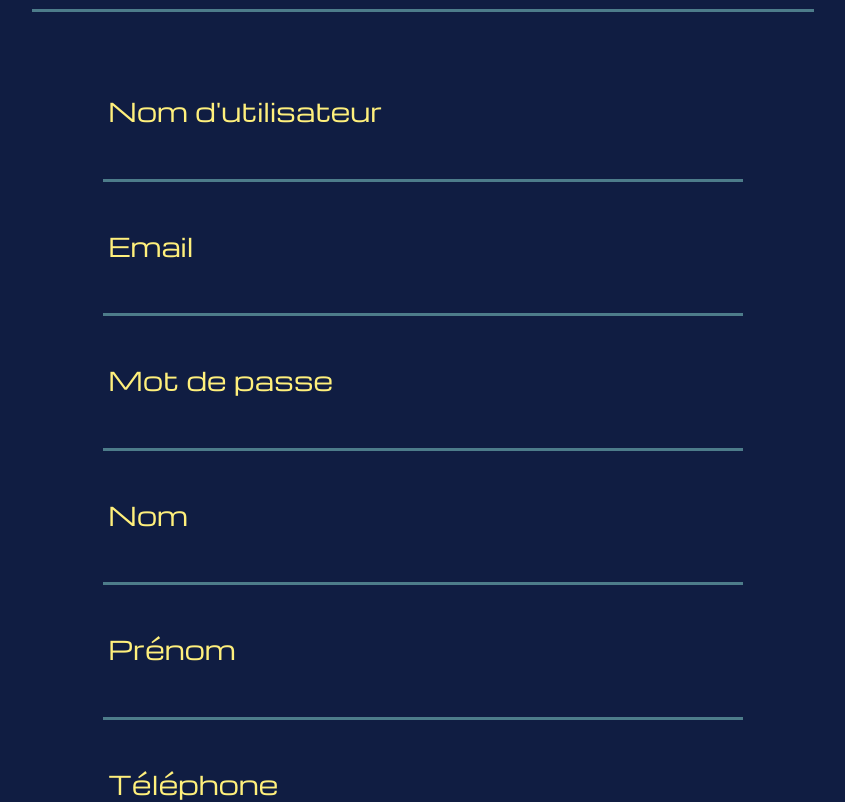
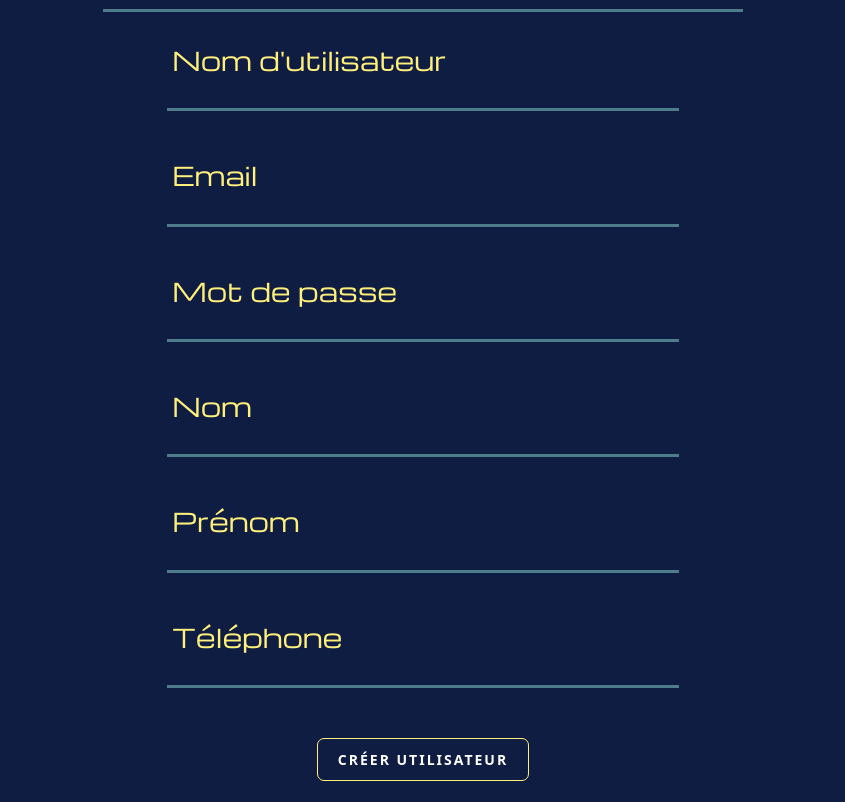
Before and after one commit to MarionGtr/EscapeGame, a React (Vite) app: page /signin in a window 1280 px wide. Shown: the part 180-982 px from the top of the page, without its empty margins (217-1062 px from the left). After the commit the page ends 961 px from the top, so only its background shows below. Built offline with nearby package versions, Linux system fonts and the light colour scheme; a web font is replaced by a local one.

Commit message:
formulaires ok

```diff
--- a/src/App.css
+++ b/src/App.css
@@ -10,6 +10,8 @@
     --ivory: #F5F9E9;
 
 }
+
+/*---------------- NAVBAR ----------------*/
 
 .Navbar {
     background: linear-gradient(#000000, #00000000);
@@ -71,10 +73,7 @@
 
 }
 
-/* #responsive-navbar{
-display: flex;
-gap:2vw;
-} */
+/* -----------BODY----------- */
 
 body {
 
@@ -141,72 +140,143 @@ body {
     justify-content: center;
 }
 
-/* .formulaire {
+
+/* -------FORMULAIRE---------- */
+
+
+.formulaire {
     padding-top: 10vw;
-    width: 50%;
+    width: 50vw;
     display: flex;
     flex-direction: column;
     justify-content: center;
-} */
+    align-items: center;
+}
+
 
 .formulaire h1 {
     font-family: "Michroma", sans-serif;
     display: flex;
     justify-content: center;
     padding-bottom: 1vw;
-    border-bottom: solid  var(--light-blue);
-    width:70%;
+    border-bottom: solid var(--light-blue);
+    width: 50vw;
 }
 
 .form-btn {
-    margin-top: 2vw;
-    margin-bottom: 2vw;
-    padding: 1.2vw;
+    position: relative;
+    padding: 10px 20px;
+    border-radius: 7px;
+    border: 1px solid var(--yellow);
+    font-size: 14px;
     text-transform: uppercase;
-    font-family: "Michroma", sans-serif;
-    flex-direction: row;
-    background-color: var(--light-blue);
-    color: var(--ivory);
-    border:none;
-    border-radius: 16px ;
+    font-weight: 600;
+    letter-spacing: 2px;
+    background: transparent;
+    color: #fff;
+    overflow: hidden;
+    box-shadow: 0 0 0 0 transparent;
+    -webkit-transition: all 0.2s ease-in;
+    -moz-transition: all 0.2s ease-in;
+    transition: all 0.2s ease-in;
+  }
 
-}
+  .form-btn:hover {
+    background: var(--light-blue);
+    box-shadow: 0 0 30px 5px #f5f9e96e;
+    -webkit-transition: all 0.2s ease-out;
+    -moz-transition: all 0.2s ease-out;
+    transition: all 0.2s ease-out;
+  }
+
+  .form-btn:hover::before {
+    -webkit-animation: sh02 0.5s 0s linear;
+    -moz-animation: sh02 0.5s 0s linear;
+    animation: sh02 0.5s 0s linear;
+  }
+
+  .form-btn::before {
+    content: '';
+    display: block;
+    width: 0px;
+    height: 86%;
+    position: absolute;
+    top: 7%;
+    left: 0%;
+    opacity: 0;
+    background: #fff;
+    box-shadow: 0 0 50px 30px #fff;
+    -webkit-transform: skewX(-20deg);
+    -moz-transform: skewX(-20deg);
+    -ms-transform: skewX(-20deg);
+    -o-transform: skewX(-20deg);
+    transform: skewX(-20deg);
+  }
+
+  @keyframes sh02 {
+    from {
+      opacity: 0;
+      left: 0%;
+    }
+
+    50% {
+      opacity: 1;
+    }
+
+    to {
+      opacity: 0;
+      left: 100%;
+    }
+  }
+
+  .form-btn:active {
+    box-shadow: 0 0 0 0 transparent;
+    -webkit-transition: box-shadow 0.2s ease-in;
+    -moz-transition: box-shadow 0.2s ease-in;
+    transition: box-shadow 0.2s ease-in;
+  }
+
 
 .form-btn:hover, .form-btn:focus{
     background-color:var(--yellow);
     color: var(--blue);
 }
 
-.form{
-
-
-}
 
 .div-btn-create {
     display: flex;
     justify-content: center;
+    margin-top: 2vw;
 }
 
-/* page login  */
 
-.formulaire{
+/* .formulaire-login{
     display: flex;
     flex-direction: column;
     justify-content: center;
     align-items: center;
     padding-top: 10vw;
     gap:4vw;
-}
+} */
+
+/* .formulaire-login h1{
+    font-family: "Michroma", sans-serif;
+    display: flex;
+    justify-content: center;
+    padding-bottom: 1vw;
+    border-bottom: solid  var(--light-blue);
+    width:70%;
+} */
 
 .group {
     position: relative;
    }
 
    .input {
-    font-size: 2vw;
+    font-size: 1vw;
     padding: 8px 10px 10px 5px;
     display: block;
-    width: 50vw;
+    width:40vw;
     border: none;
     border-bottom: 3px solid var(--light-blue);
     background: transparent;
@@ -245,7 +315,7 @@ body {
    .bar {
     position: relative;
     display: block;
-    width: 50vw;
+    width: 40vw;
    }
 
    .bar:before, .bar:after {
@@ -276,7 +346,7 @@ body {
    .highlight {
     position: absolute;
     height: 60%;
-    width: 50vw;
+    width: 40vw;
     top: 25%;
     left: 0;
     pointer-events: none;
--- a/src/Pages/LoginPage.jsx
+++ b/src/Pages/LoginPage.jsx
@@ -1,4 +1,4 @@
-import { Container, Form } from "react-bootstrap";
+import { Button, Container, Form } from "react-bootstrap";
 
 
 const Login = () => {
@@ -6,7 +6,10 @@ const Login = () => {
 
 
 
-  return <Container className='formulaire-login'>
+  return <Container className='formulaire'>
+
+<h1>Connexion</h1>
+
     <Form>
     <div className="group">
       <input required="" type="text" className="input"></input>
@@ -21,6 +24,11 @@ const Login = () => {
       <span className="bar"></span>
       <label>Mot de passe</label>
     </div>
+    <div className="div-btn-create">
+        <Button className="form-btn" type="submit">
+          Créer utilisateur
+        </Button>
+      </div>
     </Form>
   </Container>
 
```
